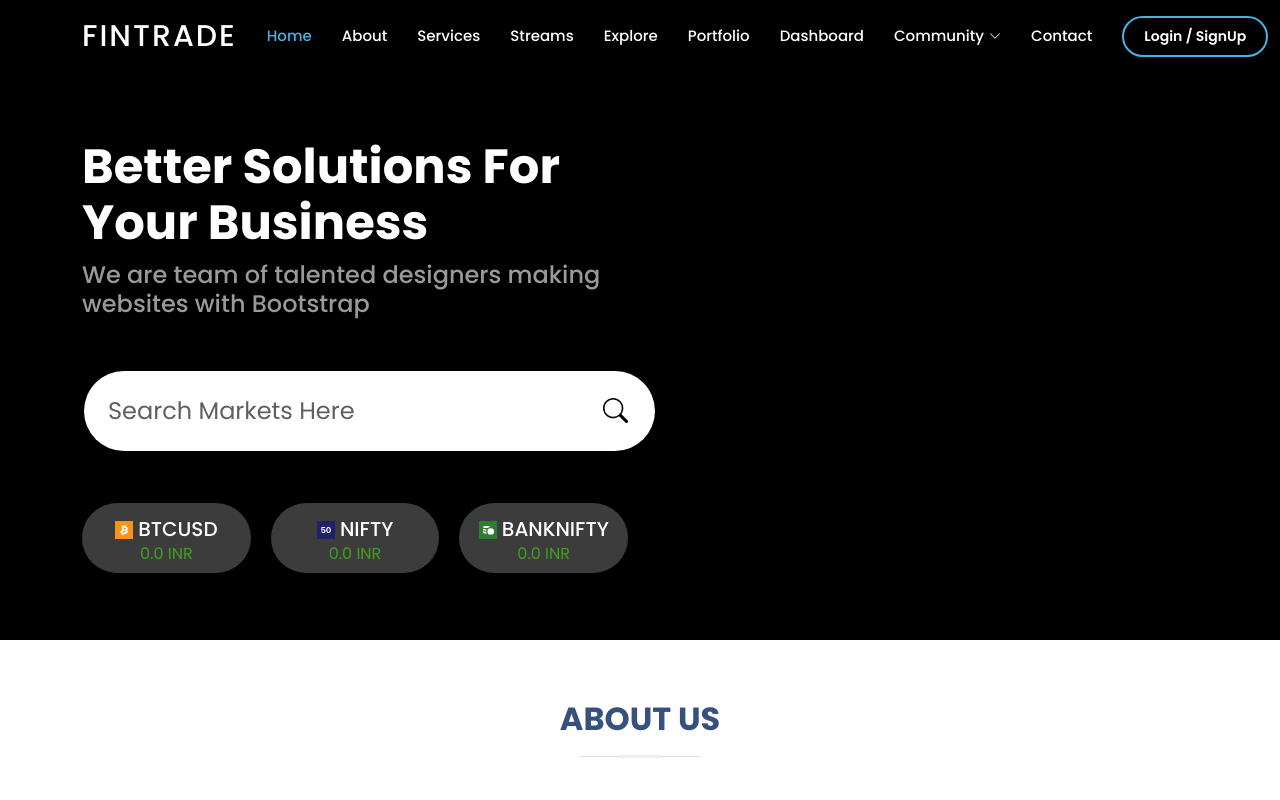
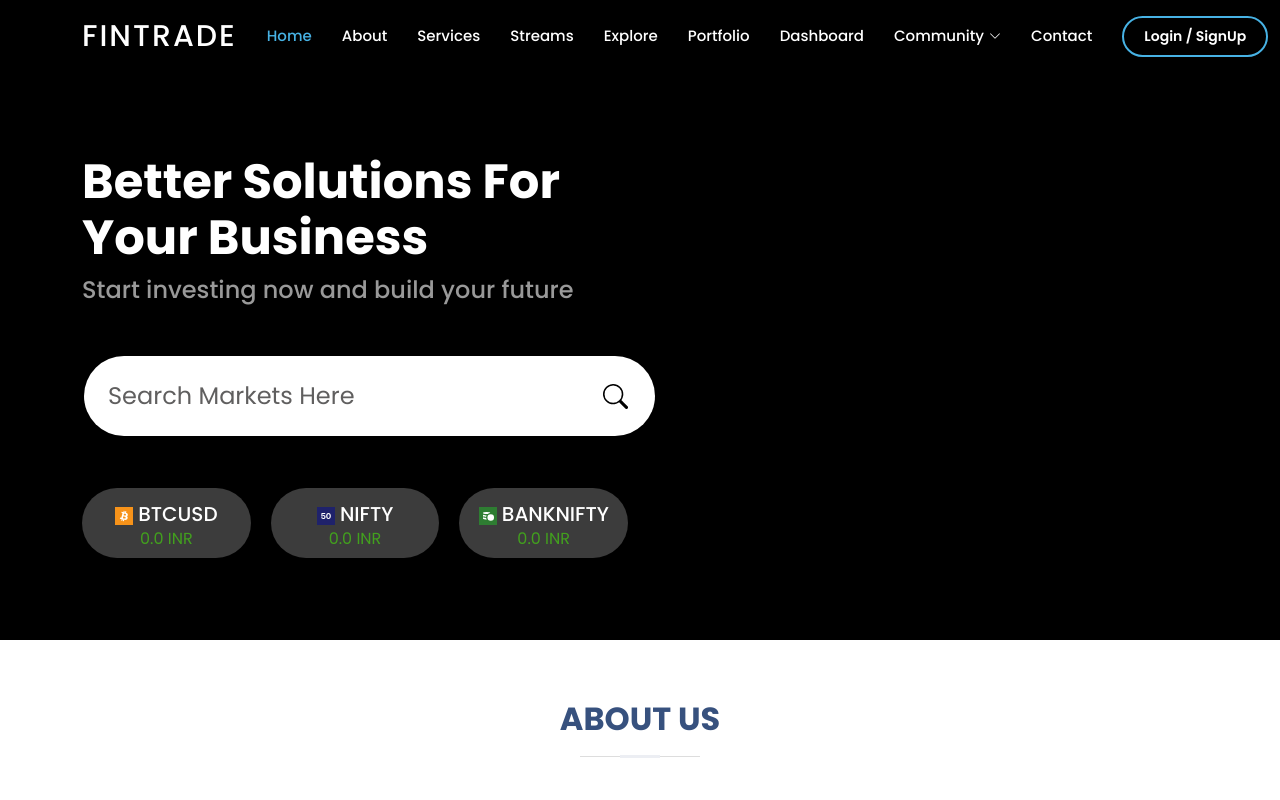
Before and after one commit to shruti2522/fintrade, a plain HTML site: page index.html in a window 1280 px wide. Shown: the top 800 px of the page. Drawn offline with Linux system fonts and the light colour scheme; a script that the page names is missing.

Commit message:
changed index.html

```diff
--- a/index.html
+++ b/index.html
@@ -110,7 +110,7 @@
       <div class="row">
         <div class="col-lg-6 d-flex flex-column justify-content-center pt-4 pt-lg-0 order-2 order-lg-1" data-aos="fade-up" data-aos-delay="200">
           <h1>Better Solutions For Your Business</h1>
-          <h2>We are team of talented designers making websites with Bootstrap</h2>
+          <h2>Start investing now and build your future</h2>
           <div class="d-flex justify-content-center justify-content-lg-start">
             <form>
               <input type="search" placeholder="Search Markets Here">
```
